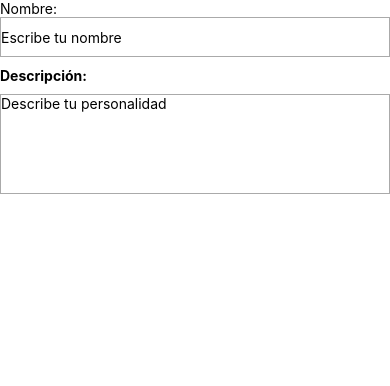
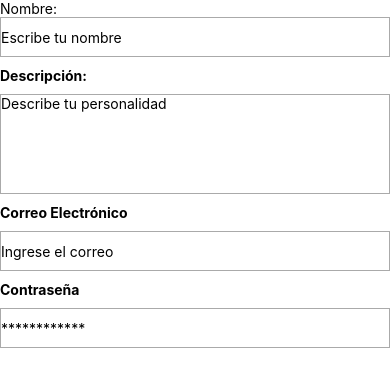
Before and after one commit to evelyn-santiago/ReactNave, a React Native app: screen / in a window 390 px wide. Shown: the top 386 px of the page. Built offline with nearby package versions, Linux system fonts and the light colour scheme.

Commit message:
16.-Input 3

```diff
--- a/src/pages/Formulario.js
+++ b/src/pages/Formulario.js
@@ -10,6 +10,11 @@ const Formulario = () => {
         <TextInput placeholder="Escribe tu nombre" style={style.input} />
         <Text style={style.label}>Descripción:</Text>
         <TextInput  multiline={true} numberOfLines={4} style={[style.input, style.textArea]} placeholder="Describe tu personalidad"/>
+        <Text style={style.label}>Correo Electrónico</Text>
+        <TextInput style={style.input} placeholder="Ingrese el correo" keyboardType="email-address" />
+        <Text style={style.label}>Contraseña</Text>
+        <TextInput style={style.input} placeholder="************" secureTextEntry />
+
 
       </SafeAreaView>
     </View>
```
